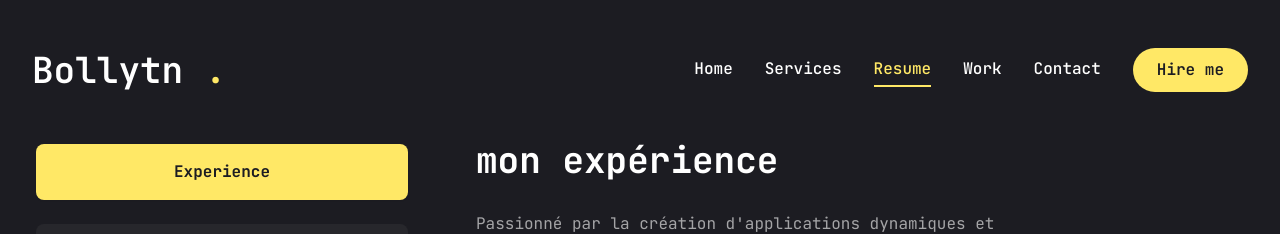
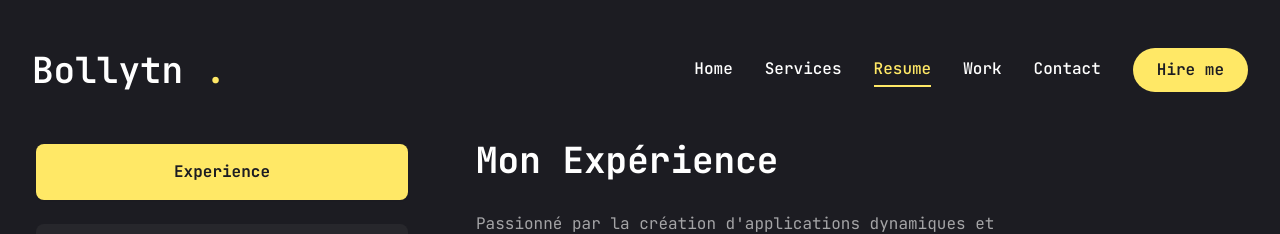
Before and after one commit to bollytn/prof.info, a Next.js app: page /resume in a window 1280 px wide. Shown: the top 234 px of the page. Built offline with nearby package versions, Linux system fonts and the light colour scheme.

Commit message:
page resumee

```diff
--- a/app/resume/page.jsx
+++ b/app/resume/page.jsx
@@ -43,7 +43,7 @@ const about = {
 
 const experience = {
     icon: '/public/assets/resume/badge.svg',
-    title: 'mon expérience',
+    title: 'Mon Expérience',
     description: "Passionné par la création d'applications dynamiques et engageantes, j'apporte plus de 3 ans d'expérience en tant que développeur full-stack axé sur la création d'expériences Web2 fluides et l'expansion vers le Web3. Je suis toujours à la recherche de nouveaux outils, de meilleures pratiques et des dernières technologies pour améliorer mon travail.",
     items: [
         {
@@ -71,7 +71,7 @@ const experience = {
 
 const education = {
     icon: '/public/assets/resume/cap.svg',
-    title: 'mon education',
+    title: 'Mon Education',
     description: "Passionné par la création d'applications dynamiques et engageantes, j'apporte plus de 3 ans d'expérience en tant que développeur full-stack axé sur la création d'expériences Web2 fluides et l'expansion vers le Web3. Je suis toujours à la recherche de nouveaux outils, de meilleures pratiques et des dernières technologies pour améliorer mon travail.",
     items: [
         {
@@ -98,7 +98,7 @@ const education = {
 }
 
 const skills = {
-    title: 'mes compétances',
+    title: 'Mes Compétances',
     description: "Passionné par la création d'applications dynamiques et engageantes, j'apporte plus de 3 ans d'expérience en tant que développeur full-stack axé sur la création d'expériences Web2 fluides et l'expansion vers le Web3. Je suis toujours à la recherche de nouveaux outils, de meilleures pratiques et des dernières technologies pour améliorer mon travail.",
     skilList: [
         {
```
